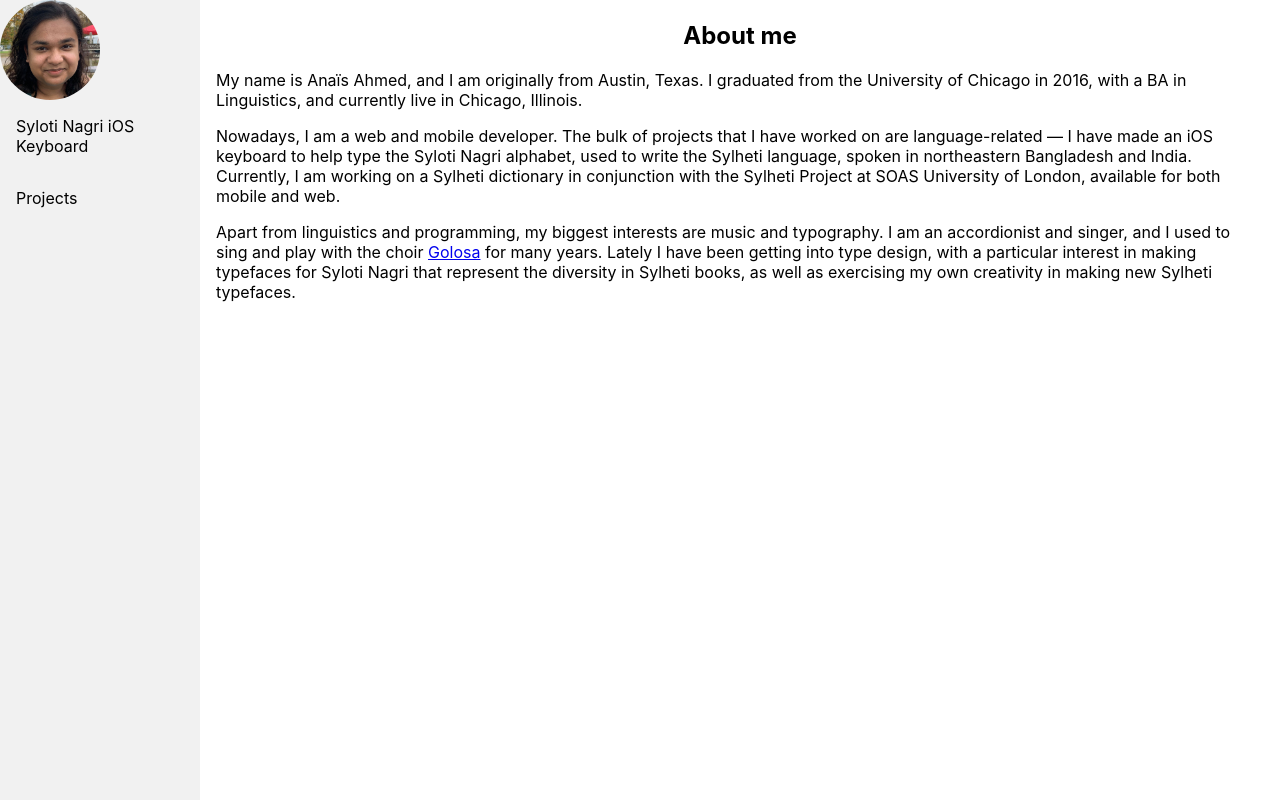
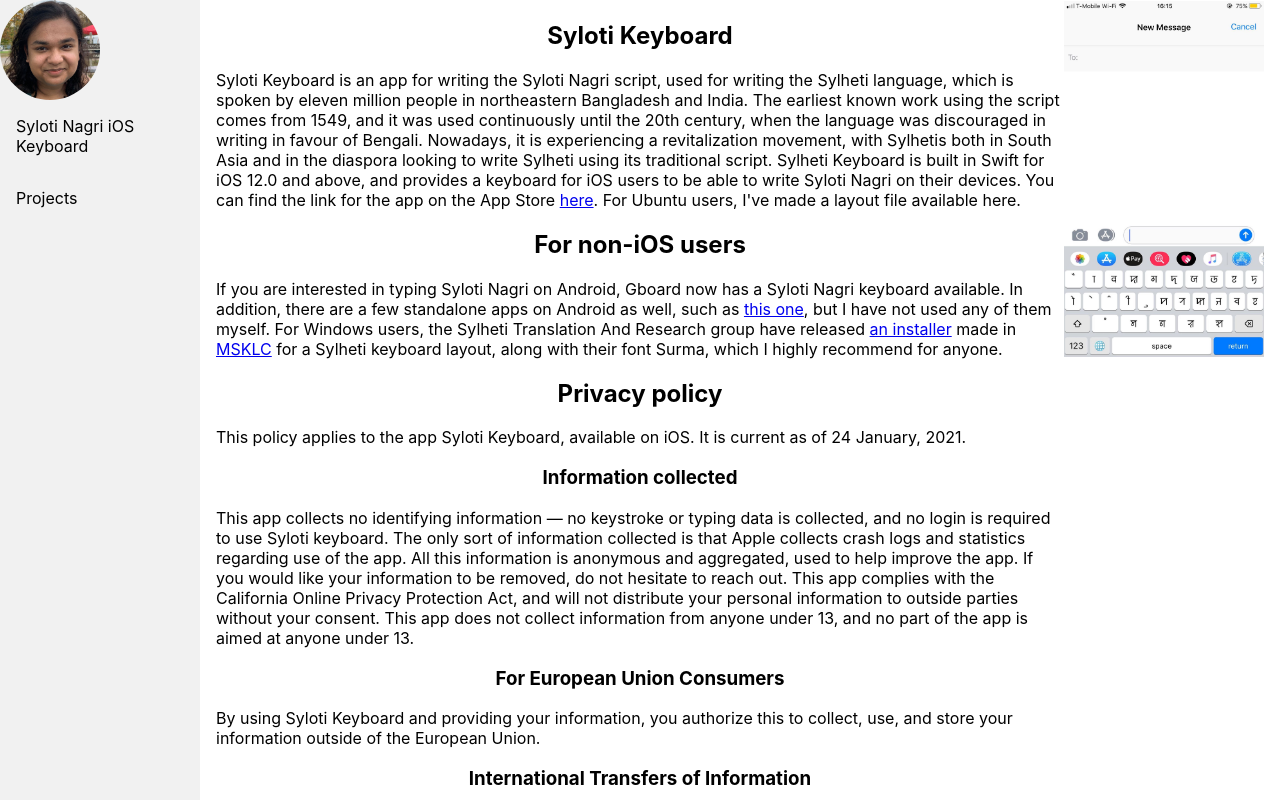
Before and after one commit to ananari/ananari-heroku, a React (Create React App) app: page /sylotikeyboard in a window 1280 px wide. Shown: the top 800 px of the page. Built offline with nearby package versions, Linux system fonts and the light colour scheme.

Commit message:
troubleshooting

```diff
--- a/src/App.js
+++ b/src/App.js
@@ -1,5 +1,5 @@
 import Sidebar from './Sidebar.js';
-import {HashRouter, Route, Switch} from "react-router-dom";
+import {BrowserRouter, Route, Switch} from "react-router-dom";
 import Home from './Home.js';
 import SylotiApp from './SylotiKeyboard.js';
 
@@ -7,16 +7,16 @@
   return (
     <div className="App">
       <Sidebar/>
-      <HashRouter>
+      <BrowserRouter>
       <Switch>
-        <Route exact path="/">
+        <Route exact path={process.env.PUBLIC_URL + '/'}>
           <Home className="content"/>
         </Route>
-        <Route exact path="/sylotikeyboard">
+        <Route exact path={process.env.PUBLIC_URL + "/sylotikeyboard"}>
           <SylotiApp />
         </Route>
       </Switch>
-      </HashRouter>
+      </BrowserRouter>
     </div>
   );
 }
```
Also changed, not shown: 1 other file (tests, documents, lock files or other folders).
